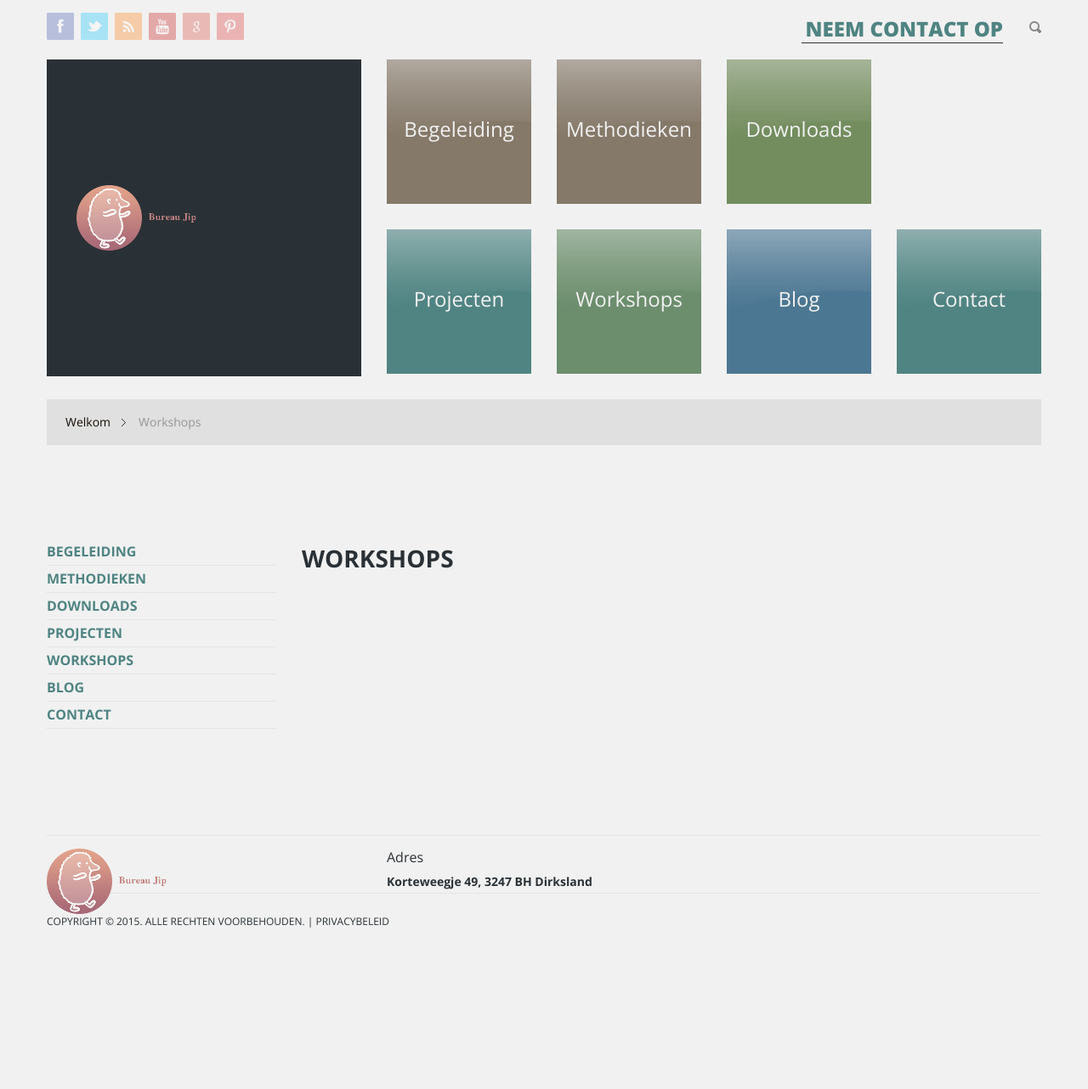
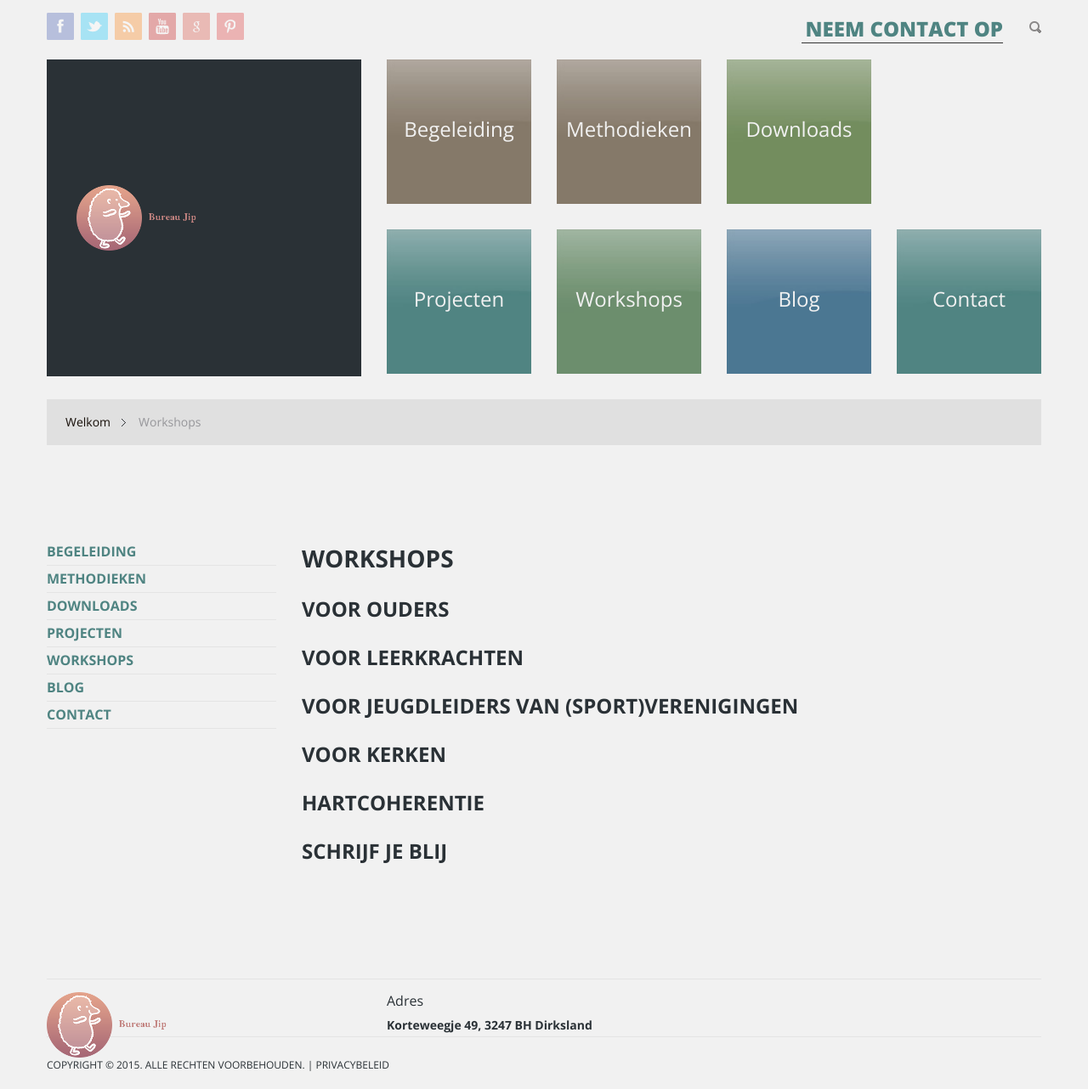
Before and after one commit to mrquincle/bureau-jip, a Jekyll site: the page built from 05-workshops.md, in a window 1280 px wide. Shown: the whole page at 85% size. Built offline with Jekyll 4.4.1, drawn with Linux system fonts in a browser that asks for light colours; before the commit the page ends 1113 px from its top, so only the background shows below that.

Commit message:
Update 05-workshops.md

```diff
--- a/05-workshops.md
+++ b/05-workshops.md
@@ -8,3 +8,10 @@ image-position: left
 ---
 
 # Workshops
+
+## Voor ouders
+## Voor leerkrachten
+## Voor jeugdleiders van (sport)verenigingen
+## Voor kerken
+## Hartcoherentie
+## Schrijf je blij
```
